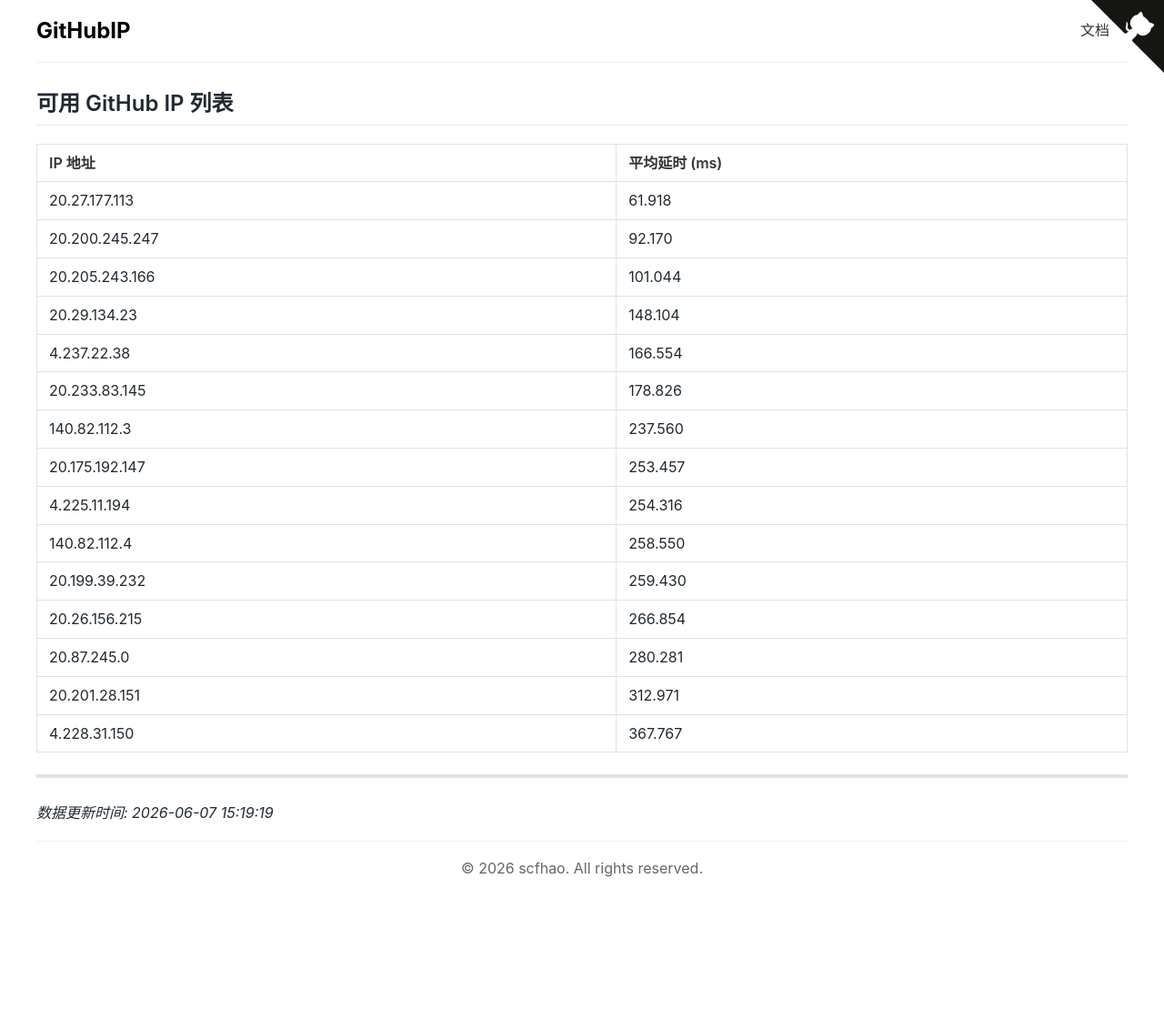
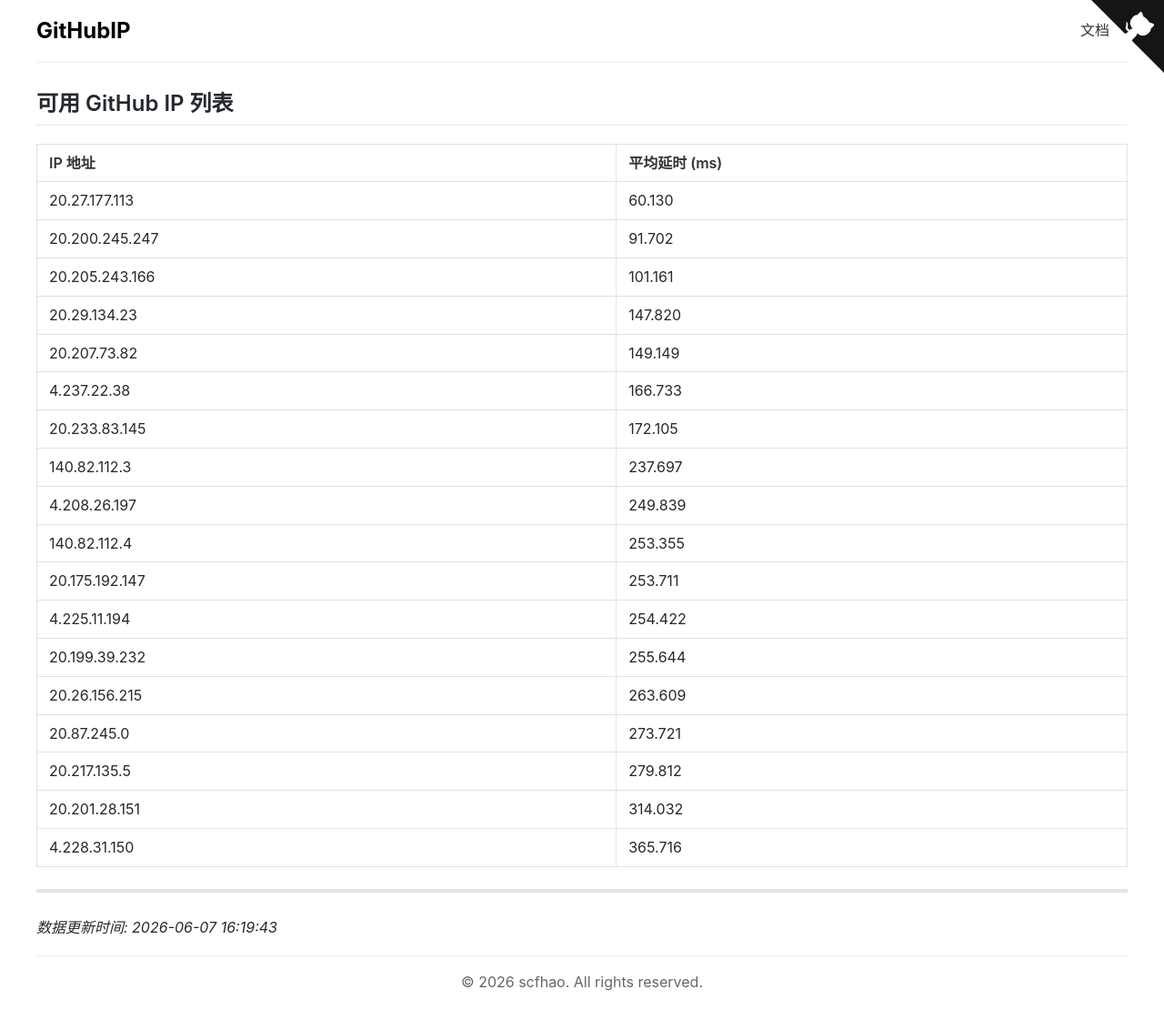
Before and after one commit to scfhao/GitHubIP, a Jekyll site: the page built from index.md, in a window 1280 px wide. Shown: the whole page at 91% size. Built offline with Jekyll 4.4.1, drawn with Linux system fonts in a browser that asks for light colours; before the commit the page ends 984 px from its top, so only the background shows below that.

Commit message:
自动脚本执行 - 2026-06-07 16:19:43

```diff
--- a/index.md
+++ b/index.md
@@ -1,29 +1,32 @@
 ---
 layout: home
 title: GitHub IP 列表
-date: 2026-06-07 15:19:19
+date: 2026-06-07 16:19:43
 ---
 
 ## 可用 GitHub IP 列表
 
 | IP 地址 | 平均延时 (ms) |
 |---------|--------------|
-| 20.27.177.113 | 61.918 |
-| 20.200.245.247 | 92.170 |
-| 20.205.243.166 | 101.044 |
-| 20.29.134.23 | 148.104 |
-| 4.237.22.38 | 166.554 |
-| 20.233.83.145 | 178.826 |
-| 140.82.112.3 | 237.560 |
-| 20.175.192.147 | 253.457 |
-| 4.225.11.194 | 254.316 |
-| 140.82.112.4 | 258.550 |
-| 20.199.39.232 | 259.430 |
-| 20.26.156.215 | 266.854 |
-| 20.87.245.0 | 280.281 |
-| 20.201.28.151 | 312.971 |
-| 4.228.31.150 | 367.767 |
+| 20.27.177.113 | 60.130 |
+| 20.200.245.247 | 91.702 |
+| 20.205.243.166 | 101.161 |
+| 20.29.134.23 | 147.820 |
+| 20.207.73.82 | 149.149 |
+| 4.237.22.38 | 166.733 |
+| 20.233.83.145 | 172.105 |
+| 140.82.112.3 | 237.697 |
+| 4.208.26.197 | 249.839 |
+| 140.82.112.4 | 253.355 |
+| 20.175.192.147 | 253.711 |
+| 4.225.11.194 | 254.422 |
+| 20.199.39.232 | 255.644 |
+| 20.26.156.215 | 263.609 |
+| 20.87.245.0 | 273.721 |
+| 20.217.135.5 | 279.812 |
+| 20.201.28.151 | 314.032 |
+| 4.228.31.150 | 365.716 |
 
 ---
 
-*数据更新时间: 2026-06-07 15:19:19*
+*数据更新时间: 2026-06-07 16:19:43*
```
